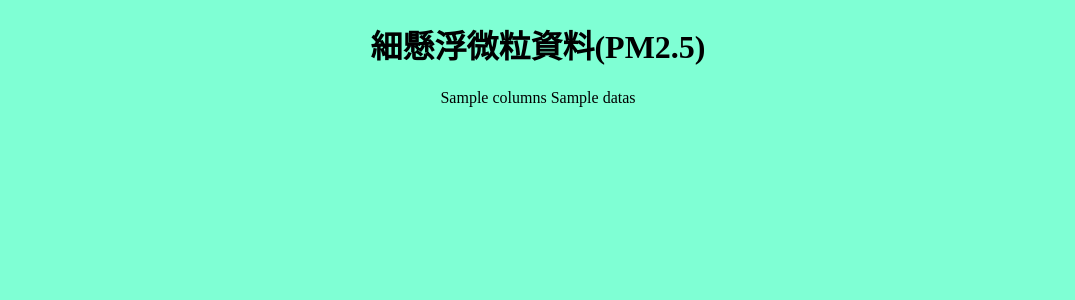
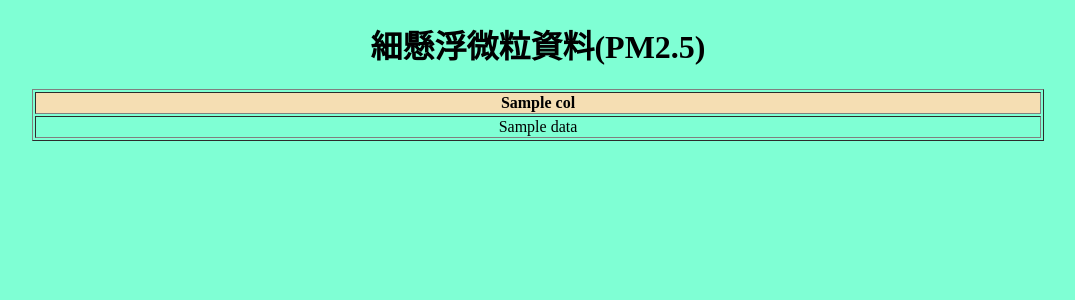
Before and after one commit to Robert-Liu-31039/flask-pm25, a Flask app: template templates/index.html in a window 1280 px wide. Shown: the top 300 px of the page, without its empty margins (102-1177 px from the left). Run offline with Flask 3, Linux system fonts and the light colour scheme; the template is opened without the code that fills it: most values are stand-ins (such as "Sample title", 1, 10 or a date in 2020).

Commit message:
完成 1. pm2.5 的資料撈取 -> 指撈取最近一份的資料 2. 在前端搭配 Jinja2 的語法，做相關的呈現

```diff
--- a/pm25.py
+++ b/pm25.py
@@ -22,7 +22,7 @@ def get_pm25_data_from_mysql():
         conn = open_db()
         cursor = conn.cursor()
 
-        sqlstr = "select * from pm25;"
+        sqlstr = "select * from pm25 where datacreationdate = (select MAX(datacreationdate) from pm25);"
         cursor.execute(sqlstr)
 
         # 取得 Table 的欄位名稱
@@ -44,5 +44,5 @@ def get_pm25_data_from_mysql():
 # 不然若是有其他程式 call 你這支程式碼時，
 # 就會把以下的程式自動 run 起來了(誤跑)!
 if __name__ == "__main__":
-    datas = get_pm25_data_from_mysql()
-    print(datas)
+    columns, datas = get_pm25_data_from_mysql()
+    print(columns, datas)
--- a/templates/index.html
+++ b/templates/index.html
@@ -10,12 +10,35 @@
             background-color: aquamarine;
         }
 
+        table{
+            width: 80%;
+            margin: 0 auto ;
+        }
+
+        th{
+            background: wheat;
+        }
     </style>
 </head>
 <body>
     <h1>細懸浮微粒資料(PM2.5)</h1>
-    {{columns}}
-    {{datas}}
-
+    <table border="1">
+        <thead>
+            <tr>
+                {% for col in columns %}
+                <th>{{col}}</th>
+                {% endfor %}
+            </tr>
+        </thead>
+        <tbody>
+            {% for row in datas %}
+            <tr>
+                {% for data in row %}
+                <td>{{data}}</td>
+                {% endfor %}
+            </tr>
+            {% endfor %}
+        </tbody>
+    </table>
 </body>
 </html>
```
